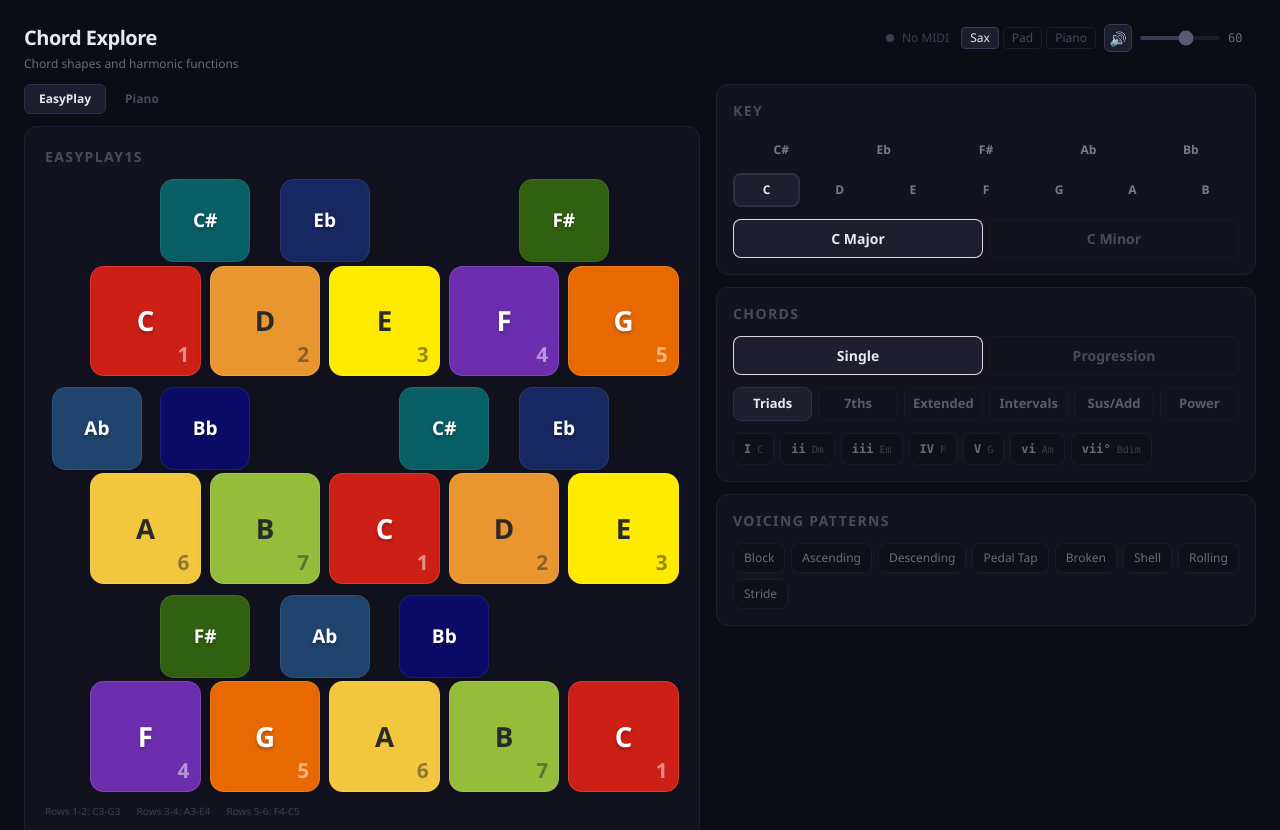
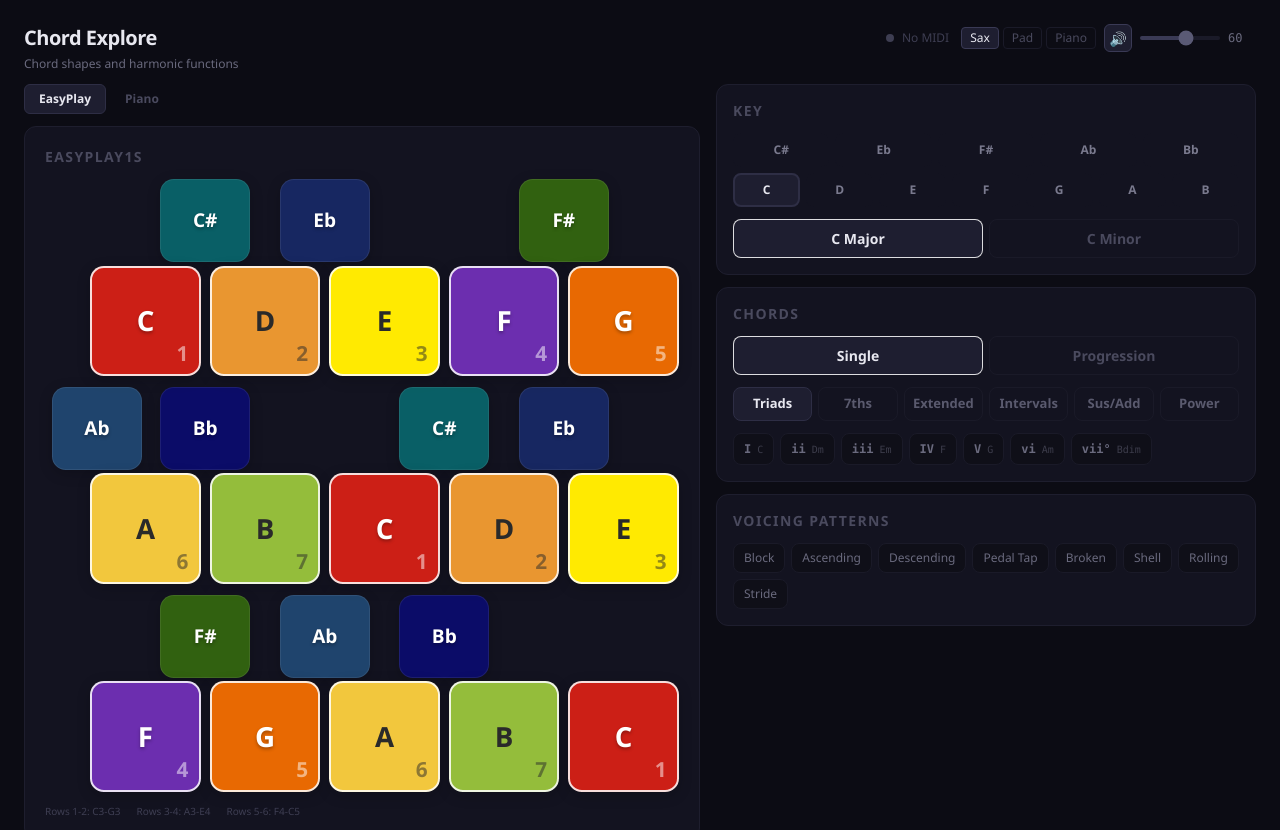
Before and after one commit to swaylenhayes/chord-explorer-easyplay, a React (Vite) app: page / in a window 1280 px wide. Shown: the top 830 px of the page. Built offline with nearby package versions, Linux system fonts and the light colour scheme.

Commit message:
fix(grid): restore in-scale outline at 1.5px (matching circle of fifths)

```diff
--- a/src/components/EasyPlayGrid.tsx
+++ b/src/components/EasyPlayGrid.tsx
@@ -98,7 +98,9 @@ function Key({
                 ? '2.5px solid #FFD700'
                 : highlighted
                   ? '2.5px solid #FFF'
-                  : isBlack
+                  : inScale
+                    ? '1.5px solid rgba(255,255,255,0.85)'
+                    : isBlack
                       ? '1px solid rgba(255,255,255,0.08)'
                       : '1px solid rgba(255,255,255,0.12)',
         zIndex: isMidiPressed ? 15 : highlighted || isRoot || active ? 10 : 1,
```
